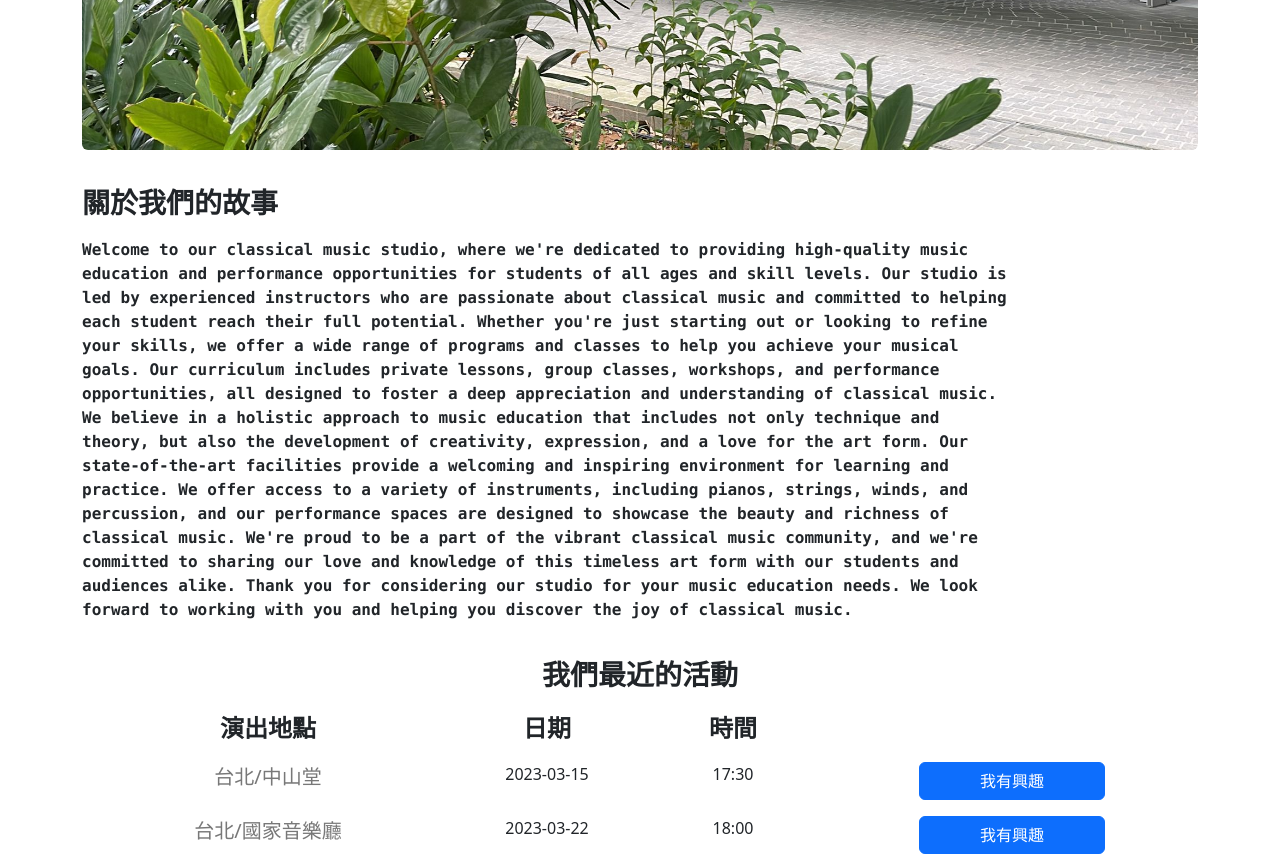
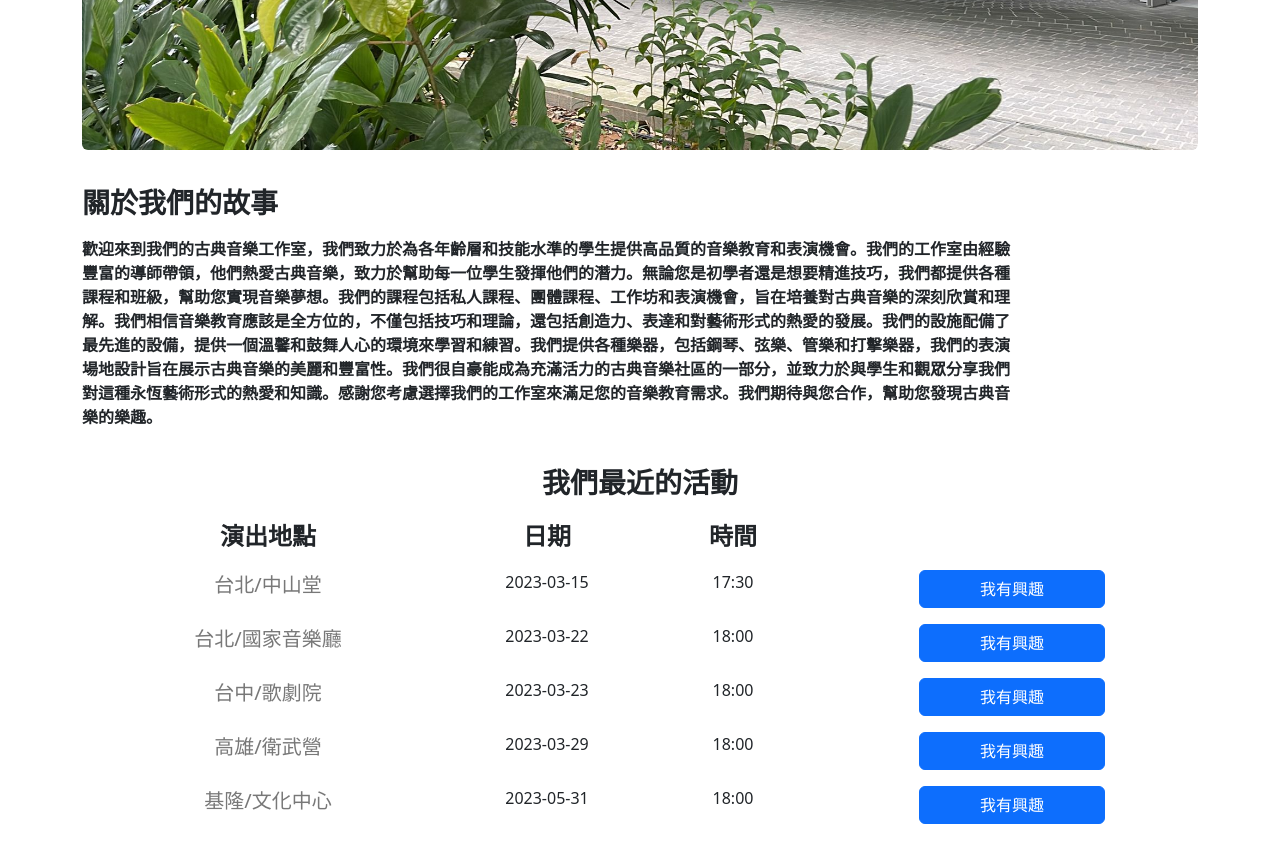
Before and after one commit to ryan-ocmlab-onmicrosoft/job-website-tutorial, a Flask app: page / in a window 1280 px wide. Shown: the part 566-1428 px from the top of the page. After the commit the page ends 1390 px from the top, so only its background shows below. Run offline with Flask 2, Linux system fonts and the light colour scheme; some libraries are stand-ins or nearby versions.

Commit message:
change "關於我們的故事" content from English to Chinese

```diff
--- a/templates/home.html
+++ b/templates/home.html
@@ -19,28 +19,7 @@
       </h2>
 
       <p class="col-10 font-monospace text-start text-wrap fw-bolder">
-        Welcome to our classical music studio, where we're dedicated to
-        providing high-quality music education and performance opportunities for
-        students of all ages and skill levels. Our studio is led by experienced
-        instructors who are passionate about classical music and committed to
-        helping each student reach their full potential. Whether you're just
-        starting out or looking to refine your skills, we offer a wide range of
-        programs and classes to help you achieve your musical goals. Our
-        curriculum includes private lessons, group classes, workshops, and
-        performance opportunities, all designed to foster a deep appreciation
-        and understanding of classical music. We believe in a holistic approach
-        to music education that includes not only technique and theory, but also
-        the development of creativity, expression, and a love for the art form.
-        Our state-of-the-art facilities provide a welcoming and inspiring
-        environment for learning and practice. We offer access to a variety of
-        instruments, including pianos, strings, winds, and percussion, and our
-        performance spaces are designed to showcase the beauty and richness of
-        classical music. We're proud to be a part of the vibrant classical music
-        community, and we're committed to sharing our love and knowledge of this
-        timeless art form with our students and audiences alike. Thank you for
-        considering our studio for your music education needs. We look forward
-        to working with you and helping you discover the joy of classical music.
-      </p>
+        歡迎來到我們的古典音樂工作室，我們致力於為各年齡層和技能水準的學生提供高品質的音樂教育和表演機會。我們的工作室由經驗豐富的導師帶領，他們熱愛古典音樂，致力於幫助每一位學生發揮他們的潛力。無論您是初學者還是想要精進技巧，我們都提供各種課程和班級，幫助您實現音樂夢想。我們的課程包括私人課程、團體課程、工作坊和表演機會，旨在培養對古典音樂的深刻欣賞和理解。我們相信音樂教育應該是全方位的，不僅包括技巧和理論，還包括創造力、表達和對藝術形式的熱愛的發展。我們的設施配備了最先進的設備，提供一個溫馨和鼓舞人心的環境來學習和練習。我們提供各種樂器，包括鋼琴、弦樂、管樂和打擊樂器，我們的表演場地設計旨在展示古典音樂的美麗和豐富性。我們很自豪能成為充滿活力的古典音樂社區的一部分，並致力於與學生和觀眾分享我們對這種永恆藝術形式的熱愛和知識。感謝您考慮選擇我們的工作室來滿足您的音樂教育需求。我們期待與您合作，幫助您發現古典音樂的樂趣。      </p>
       <h2 class="text-center mt-4 mb-2 fs-3 lh-lg fw-semibold fw-normal">
         我們最近的活動
       </h2>
```
